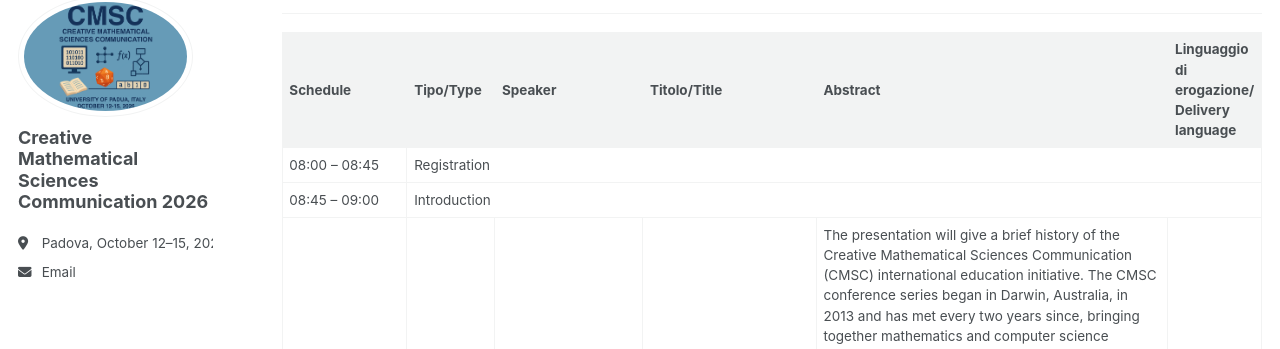
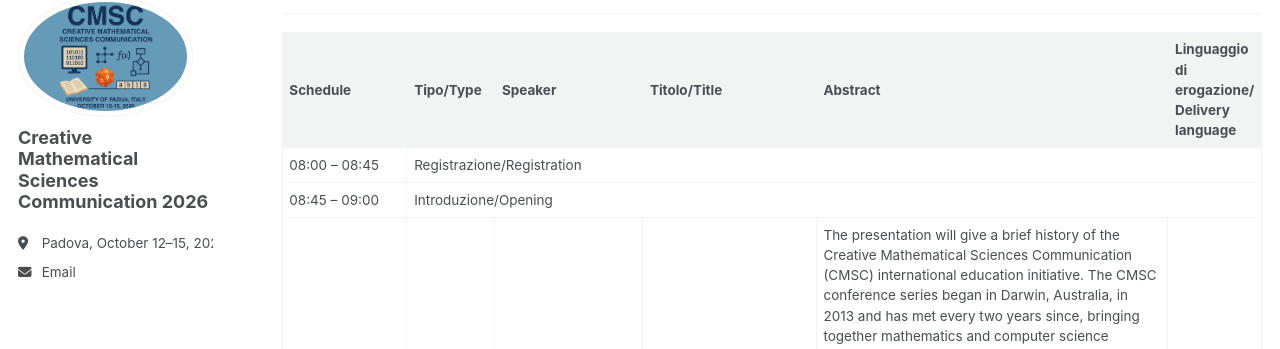
Before and after one commit to CMSC2026/cmsc2026.github.io, a Jekyll site: the page built from _pages/teachers-day.md, in a window 1280 px wide and 900 px high, scrolled down 826 px. Shown: the part 103-452 px from the top of the window. Built offline with Jekyll 4.4.1, drawn with Linux system fonts in a browser that asks for light colours; a script that is not in the unit is left out; some of the changed text lies outside the part shown.

Commit message:
added provisional teachers' day schedule

```diff
--- a/_pages/teachers-day.md
+++ b/_pages/teachers-day.md
@@ -52,12 +52,12 @@ The program includes include invited plenary presentations and workshops, as tut
 
     <tr>
       <td>08:00 – 08:45</td>
-      <td colspan="5">Registration</td>
+      <td colspan="5">Registrazione/Registration</td>
     </tr>
 
     <tr>
       <td>08:45 – 09:00</td>
-      <td colspan="5">Introduction</td>
+      <td colspan="5">Introduzione/Opening</td>
     </tr>
 
     <tr>
```
Also changed, not shown: other parts of _pages/teachers-day.md (+1 -1 lines).
